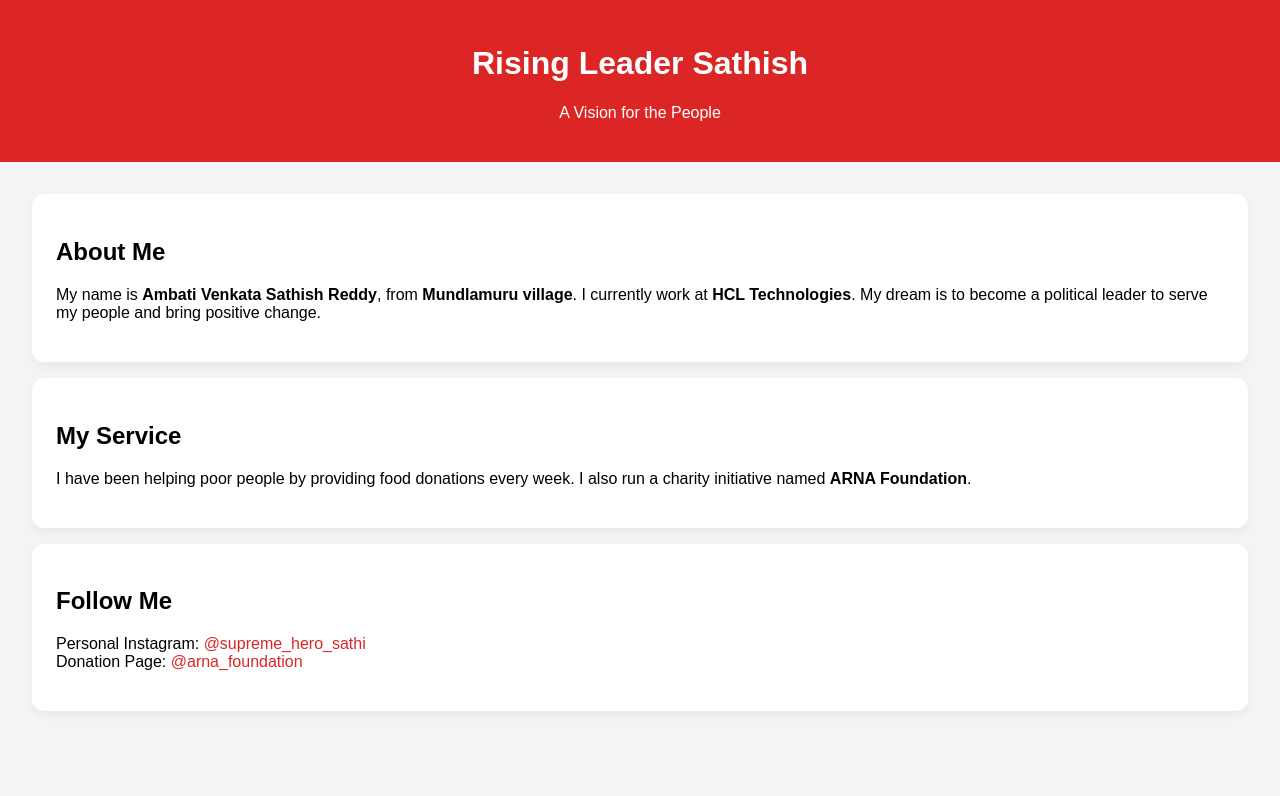
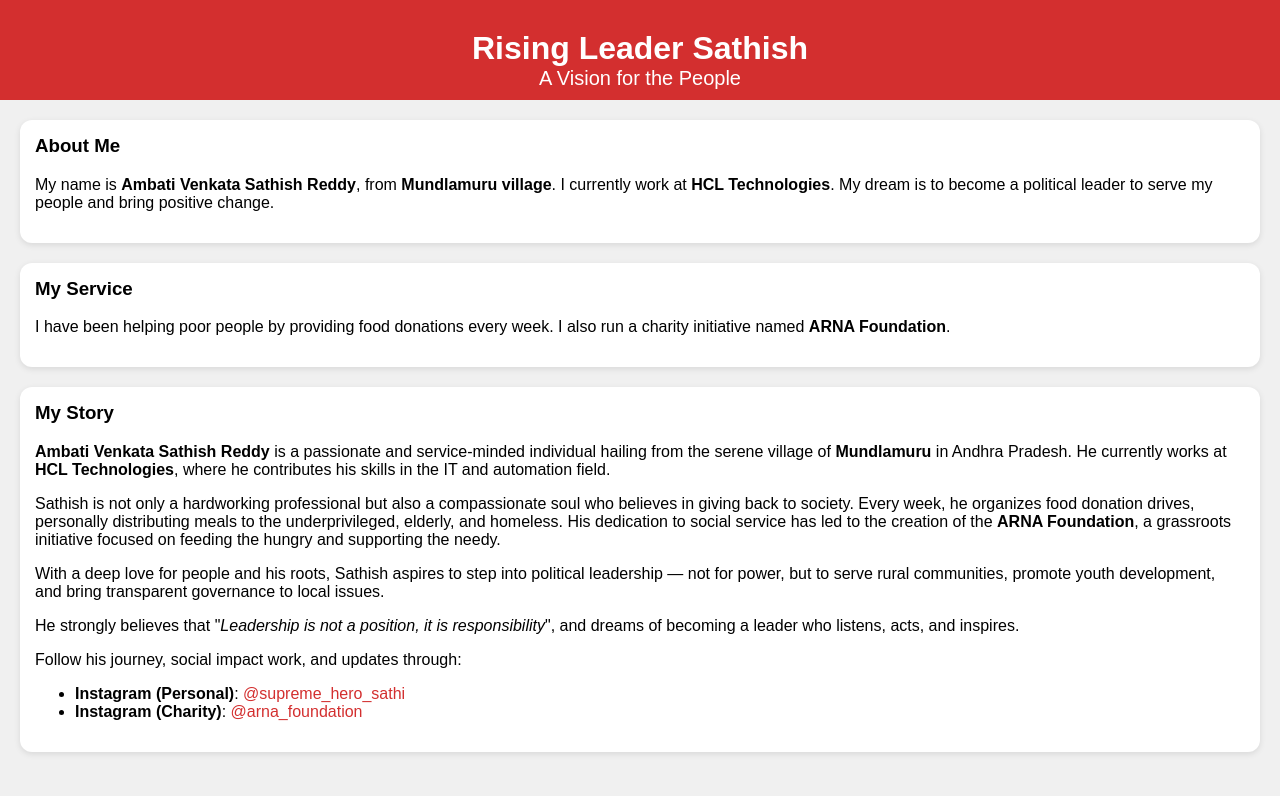
Before and after one commit to Sathishreddyambati/rising-leader-sathish, a plain HTML site: page index.html in a window 1280 px wide. Drawn offline with Linux system fonts and the light colour scheme.

Commit message:
Update index.html

```diff
--- a/index.html
+++ b/index.html
@@ -1,35 +1,49 @@
-
 <!DOCTYPE html>
 <html lang="en">
 <head>
   <meta charset="UTF-8" />
   <meta name="viewport" content="width=device-width, initial-scale=1.0" />
+  <meta name="description" content="Ambati Venkata Sathish Reddy is a rising political leader from Mundlamuru, Andhra Pradesh, known for his service-minded approach and food donation initiatives through ARNA Foundation." />
+  <meta name="keywords" content="Ambati Venkata Sathish Reddy, Rising Leader Sathish, ARNA Foundation, political leader from Andhra Pradesh, HCL Technologies, food donation, social service" />
+  <meta name="author" content="Sathish Reddy Ambati" />
   <title>Rising Leader Sathish</title>
   <style>
     body {
       font-family: Arial, sans-serif;
-            background: #f3f4f6;
       margin: 0;
       padding: 0;
+      background: #f0f0f0;
     }
     header {
-            background-color: #dc2626;
+      background: #d32f2f;
       color: white;
-            padding: 1.5rem;
       text-align: center;
+      padding: 30px 20px 10px;
+    }
+    h1 {
+      margin: 0;
+      font-size: 32px;
+    }
+    h2 {
+      font-size: 20px;
+      margin: 0;
+      font-weight: normal;
+    }
+    main {
+      padding: 20px;
     }
     section {
-            padding: 2rem;
+      background: white;
+      padding: 15px;
+      border-radius: 12px;
+      margin-bottom: 20px;
+      box-shadow: 0 2px 6px rgba(0,0,0,0.1);
     }
-        .card {
-            background: white;
-            padding: 1.5rem;
-            margin-bottom: 1rem;
-            border-radius: 12px;
-            box-shadow: 0 4px 10px rgba(0,0,0,0.05);
+    h3 {
+      margin-top: 0;
     }
     a {
-            color: #dc2626;
+      color: #d32f2f;
       text-decoration: none;
     }
   </style>
@@ -37,22 +51,31 @@
 <body>
   <header>
     <h1>Rising Leader Sathish</h1>
-        <p>A Vision for the People</p>
+    <h2>A Vision for the People</h2>
   </header>
+  <main>
     <section>
-        <div class="card">
-            <h2>About Me</h2>
+      <h3>About Me</h3>
       <p>My name is <strong>Ambati Venkata Sathish Reddy</strong>, from <strong>Mundlamuru village</strong>. I currently work at <strong>HCL Technologies</strong>. My dream is to become a political leader to serve my people and bring positive change.</p>
-        </div>
-        <div class="card">
-            <h2>My Service</h2>
+    </section>
+
+    <section>
+      <h3>My Service</h3>
       <p>I have been helping poor people by providing food donations every week. I also run a charity initiative named <strong>ARNA Foundation</strong>.</p>
-        </div>
-        <div class="card">
-            <h2>Follow Me</h2>
-            <p>Personal Instagram: <a href="https://www.instagram.com/supreme_hero_sathi" target="_blank">@supreme_hero_sathi</a><br>
-               Donation Page: <a href="https://www.instagram.com/arna_foundation" target="_blank">@arna_foundation</a></p>
-        </div>
     </section>
+
+    <section>
+      <h3>My Story</h3>
+      <p><strong>Ambati Venkata Sathish Reddy</strong> is a passionate and service-minded individual hailing from the serene village of <strong>Mundlamuru</strong> in Andhra Pradesh. He currently works at <strong>HCL Technologies</strong>, where he contributes his skills in the IT and automation field.</p>
+      <p>Sathish is not only a hardworking professional but also a compassionate soul who believes in giving back to society. Every week, he organizes food donation drives, personally distributing meals to the underprivileged, elderly, and homeless. His dedication to social service has led to the creation of the <strong>ARNA Foundation</strong>, a grassroots initiative focused on feeding the hungry and supporting the needy.</p>
+      <p>With a deep love for people and his roots, Sathish aspires to step into political leadership — not for power, but to serve rural communities, promote youth development, and bring transparent governance to local issues.</p>
+      <p>He strongly believes that "<em>Leadership is not a position, it is responsibility</em>", and dreams of becoming a leader who listens, acts, and inspires.</p>
+      <p>Follow his journey, social impact work, and updates through:</p>
+      <ul>
+        <li><strong>Instagram (Personal)</strong>: <a href="https://www.instagram.com/supreme_hero_sathi" target="_blank">@supreme_hero_sathi</a></li>
+        <li><strong>Instagram (Charity)</strong>: <a href="https://www.instagram.com/arna_foundation" target="_blank">@arna_foundation</a></li>
+      </ul>
+    </section>
+  </main>
 </body>
 </html>
```
Lines whose indentation alone changed are shown as unchanged.
